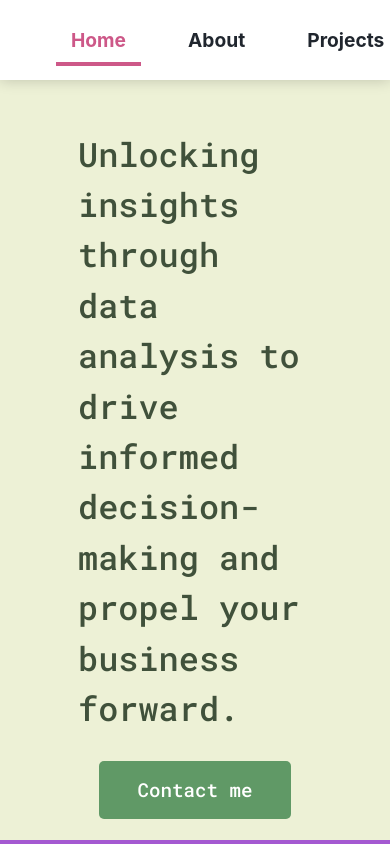
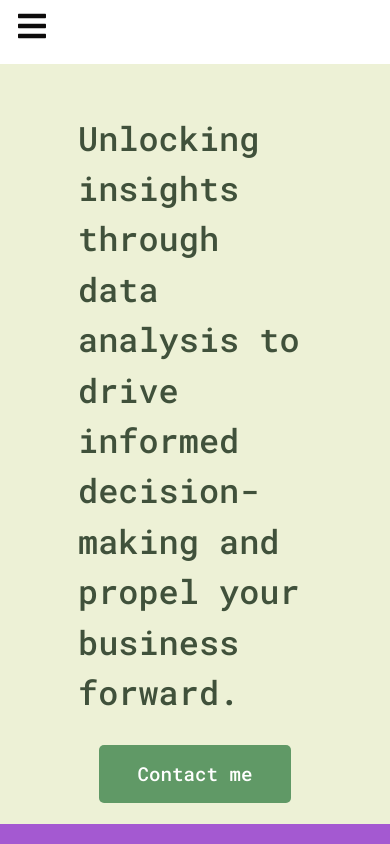
Before and after one commit to Behlil/behlil.github.io, a React (Vite) app: page / in a window 390 px wide. Shown: the top 844 px of the page. Built offline with nearby package versions, Linux system fonts and the light colour scheme; a web font is replaced by a local one.

Commit message:
fix: responsive navbar

```diff
--- a/src/App.css
+++ b/src/App.css
@@ -11,12 +11,11 @@
   right: 0;
   z-index: 999;
   background-color: #ffffff;
-  height: 80px;
-  box-shadow: 0 0 14px 0 rgba(0, 0, 0, 0.2);
+
 }
 
 .content {
   flex: 1;
-  margin-top: 80px;
+  margin-top: 4em;
   background-color: #f1f1f1;
 }
--- a/src/components/Navbar.css
+++ b/src/components/Navbar.css
@@ -1,4 +1,12 @@
-.navbar, .nav {
+@media screen and (min-width: 940px) {
+
+    .navbar {
+        height: 80px;
+
+    }
+
+    .navbar,
+    .nav {
         display: flex;
         align-items: center;
         justify-content: space-around;
@@ -12,7 +20,7 @@
         list-style: none;
     }
 
-.nav-item{
+    .nav-item {
         margin: 0 1em;
     }
 
@@ -32,7 +40,89 @@
     .nav-item a:hover {
         color: #913175;
     }
-.nav-item.active a{
+
+    .nav-item.active a {
         color: #CD5888;
-    border-bottom:  4px solid #CD5888;
+        border-bottom: 4px solid #CD5888;
     }
+
+    .toggle-nav {
+        display: none;
+    }
+
+}
+
+
+/* Mobile view */
+@media only screen and (max-width: 940px) {
+    .navbar {
+        height: 60px;
+        display: flex;
+        justify-content: space-between;
+        align-items: center;
+        padding: 0 10px;
+    }
+    .navbar .show{
+        height: 400px;
+    }
+
+    .nav-header {
+        display: flex;
+        justify-content: space-between;
+        align-items: center;
+        /* padding: 0 10px; */
+    }
+
+    .toggle-nav {
+        display: block;
+        background: none;
+        border: none;
+        cursor: pointer;
+        font-size: 2rem;
+        color: #0e0c0c;
+    }
+
+    .nav-list {
+        position: absolute;
+        top: 100%;
+        left: 0;
+        right: 0;
+        display: flex;
+        flex-direction: column;
+        align-items: center;
+        justify-content: center;
+        /* padding: 20px; */
+        background-color: #ffffff;
+        opacity: 0;
+        pointer-events: none;
+        transition: opacity 0.3s ease;
+    }
+
+    .show.nav-list {
+        margin: 0;
+        padding: 2em 0;
+        opacity: 1;
+        pointer-events: auto;
+    }
+
+    .nav-item {
+        margin: 10px 0;
+        text-align: center;
+        text-decoration: none;
+        list-style: none;
+    }
+    .nav-item a {
+        display: block;
+        color: #141414;
+        font-size: 1.5rem;
+        text-transform: uppercase;
+        text-decoration: none;
+        padding: 10px;
+        border-radius: 5px;
+        transition: background-color 0.3s ease;
+    }
+
+    .nav-item.active a {
+        border-bottom: 4px solid #CD5888;
+    }
+}
--- a/src/components/Navbar.jsx
+++ b/src/components/Navbar.jsx
@@ -1,6 +1,7 @@
 import React, { useState, useEffect } from 'react';
 import { Link, useLocation } from 'react-router-dom';
 import './Navbar.css';
+import { FaBars } from 'react-icons/fa';
 
 export default function Sidebar() {
     const [active, setActive] = useState('home');
@@ -59,7 +60,11 @@ export default function Sidebar() {
     return (
         <div className="navbar">
             <nav className="nav">
-
+                <div className="nav-header">
+                    <button className="toggle-nav" onClick={handleToggleNav}>
+                        <FaBars />
+                    </button>
+                </div>
 
                 <ul className={`nav-list ${showNav ? 'show' : ''}`}>
                     <li className={getLinkClassNames('home')}>
```
Lines whose indentation alone changed are shown as unchanged.
